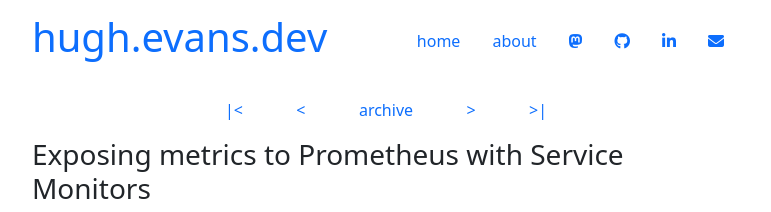
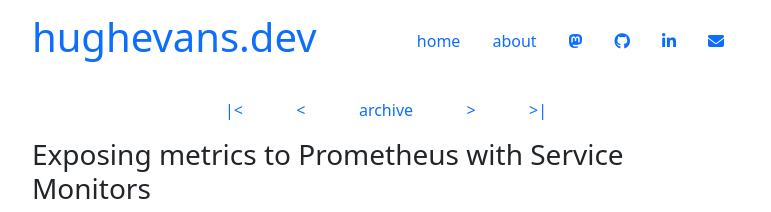
Before and after one commit to hevansDev/portfolio-website, a Jekyll site: the page built from _posts/2022-05-12-exposing-metrics-to-prometheus.md, in a window 1280 px wide. Shown: the top 212 px of the page, without its empty margins (254-1025 px from the left). Built offline with Jekyll 4.4.1, drawn with Linux system fonts in a browser that asks for light colours; nearby versions of some CDN libraries.

Commit message:
fix: fixed navbar title

```diff
--- a/_includes/page-nav.html
+++ b/_includes/page-nav.html
@@ -1,6 +1,6 @@
 <div class="navbar">
   <a class="navbar-brand" href="#">
-    <h1>hugh.evans.dev</h1>
+    <h1>hughevans.dev</h1>
   </a>
   <div class="d-flex justify-item-center flex-wrap">
     {% for item in site.data.navigation %}
--- a/_sass/page-body.scss
+++ b/_sass/page-body.scss
@@ -3,7 +3,7 @@
 }
 
 #blog-nav {
-    max-width: 40ch;
     margin: auto;
     width: 50%;
+    flex-wrap: nowrap;
 }
```
Also changed, not shown: Gemfile.lock.
